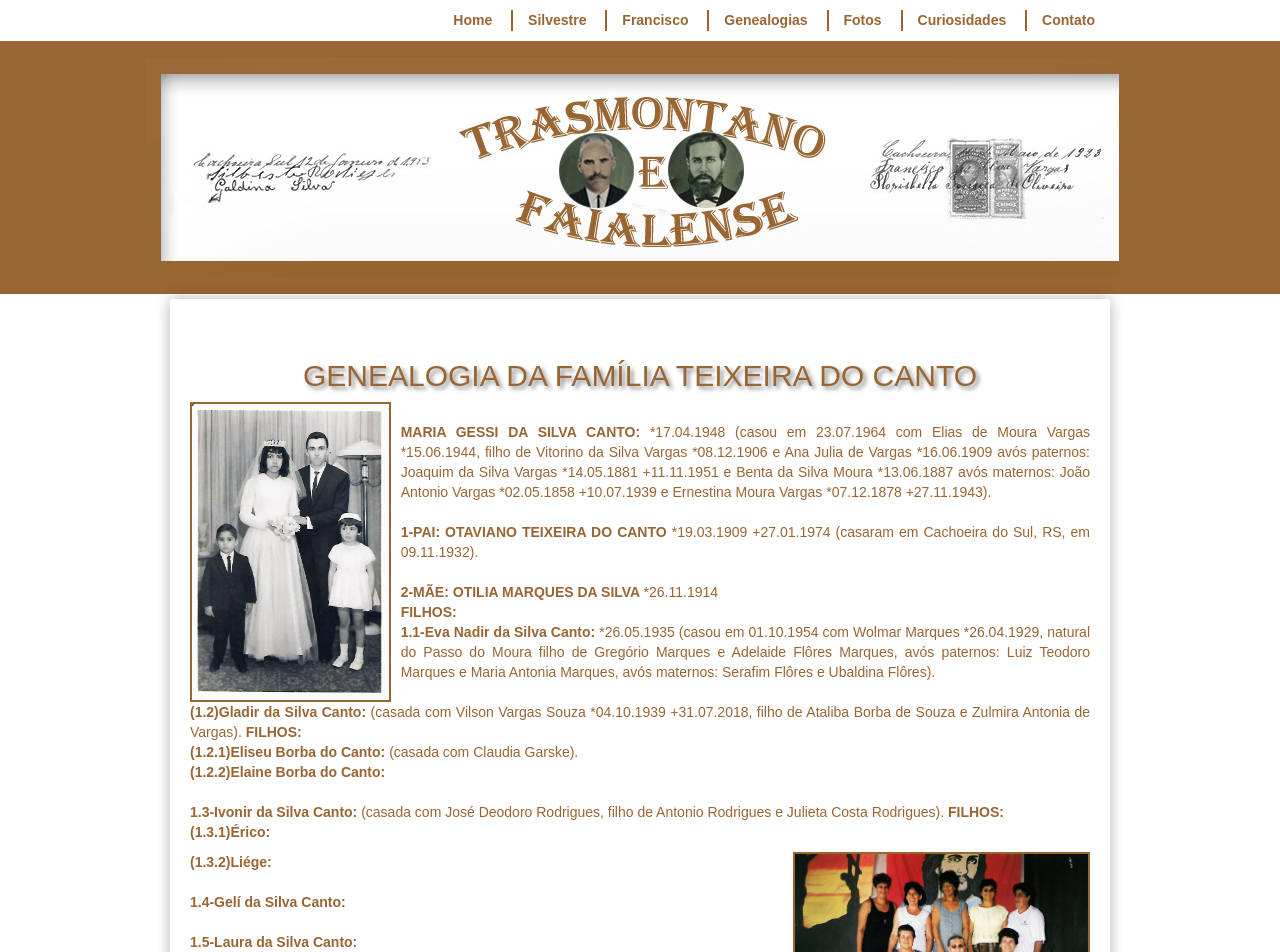
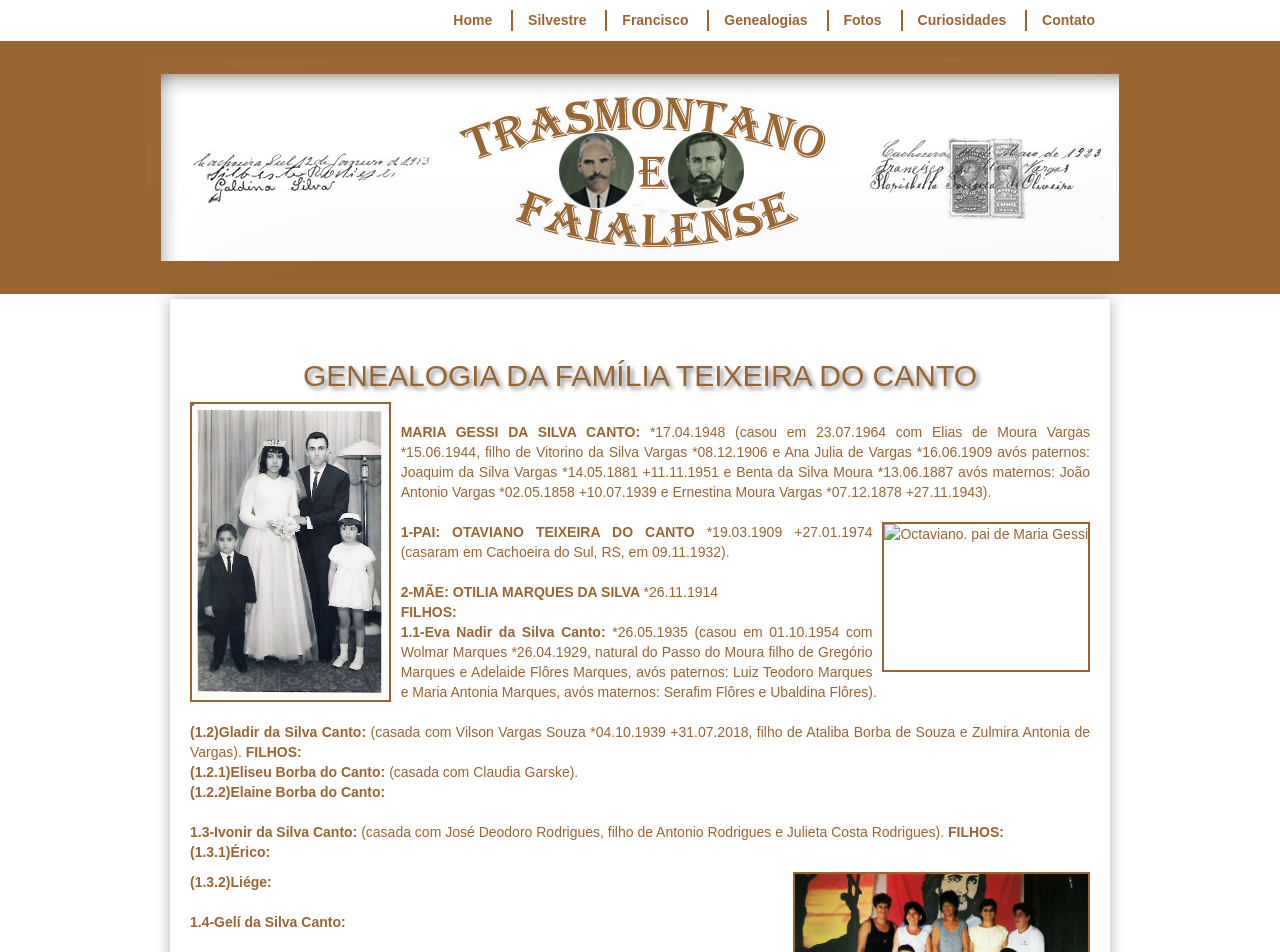
Before and after one commit to claudiovargas1955/claudiovargas1955.github.io, a Jekyll site: the page built from _pages/genealogia-da-familia-teixeira-do-canto.html, in a window 1280 px wide. Shown: the top 952 px of the page. Built offline with Jekyll 4.4.1, drawn with Linux system fonts in a browser that asks for light colours; some web fonts are replaced.

Commit message:
Update genealogia-da-familia-teixeira-do-canto.html

```diff
--- a/_pages/genealogia-da-familia-teixeira-do-canto.html
+++ b/_pages/genealogia-da-familia-teixeira-do-canto.html
@@ -46,7 +46,7 @@ details[open] summary {color:#996633;
 <b>MARIA GESSI DA SILVA CANTO:  </b>*17.04.1948 (casou em 23.07.1964 com Elias de Moura Vargas *15.06.1944, filho de Vitorino da Silva
 Vargas *08.12.1906 e Ana Julia de Vargas *16.06.1909 avós paternos: Joaquim da Silva Vargas *14.05.1881 +11.11.1951 e  Benta da Silva
 Moura *13.06.1887 avós maternos: João Antonio Vargas *02.05.1858 +10.07.1939 e Ernestina Moura Vargas *07.12.1878 +27.11.1943).<br><br>
-
+<img class="tex1" style="float:right"; src="/images/octaviano.jpg"; height="150px" ; title="Octaviano. pai de Maria Gessi";>
 <b>1-PAI: OTAVIANO TEIXEIRA DO CANTO </b>*19.03.1909 +27.01.1974 (casaram em Cachoeira do Sul, RS, em 09.11.1932).<br><br>
 
 <b>2-MÃE: OTILIA MARQUES DA SILVA </b>*26.11.1914 <br>
```
